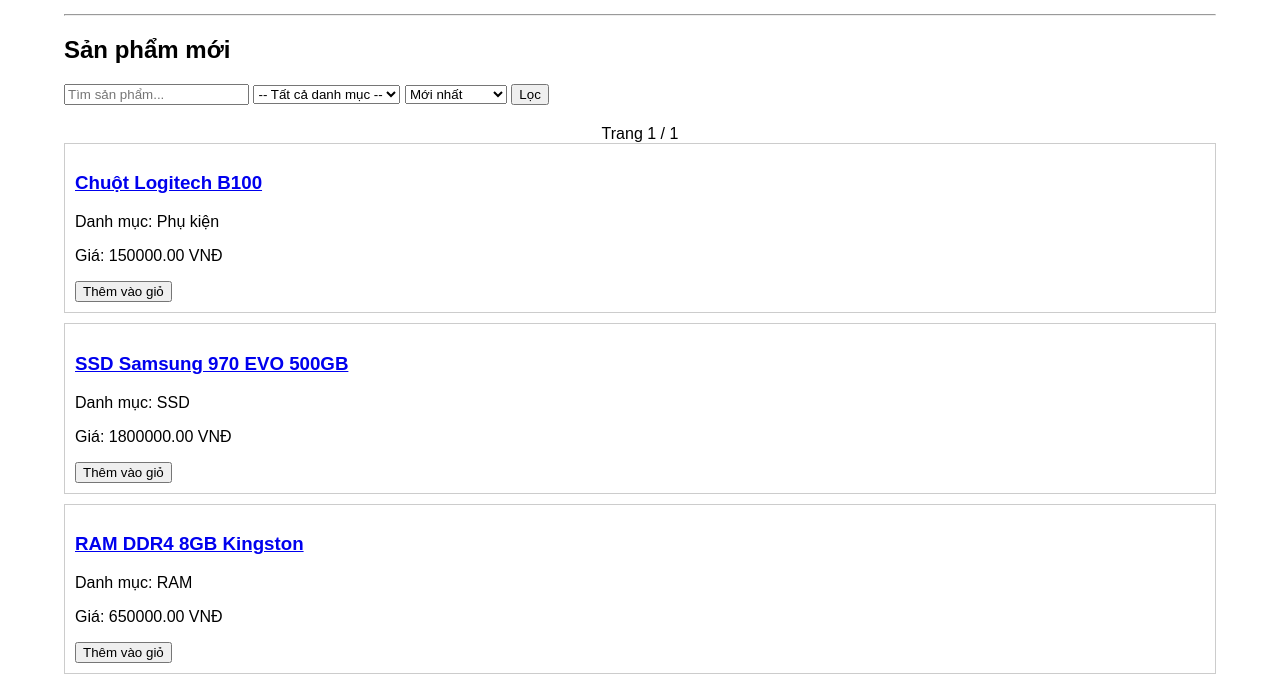
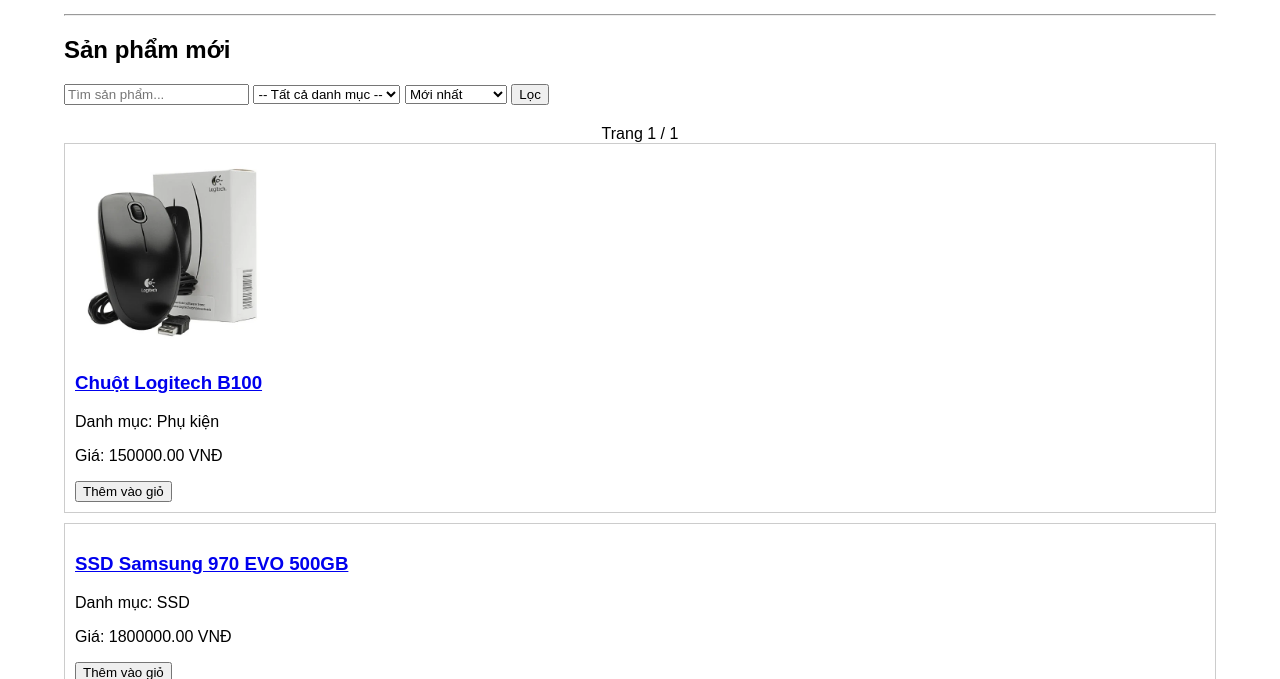
Before and after one commit to htk050515/laptopqtk-store-project, a Django app: page / in a window 1280 px wide. Shown: the part 202-881 px from the top of the page. Run offline with Django 5.2, Linux system fonts and the light colour scheme; data comes from the database, SQL or seed files in the repository; both versions use the stored data as it was after the commit.

Commit message:
Add product image upload and display

```diff
--- a/src/config/urls.py
+++ b/src/config/urls.py
@@ -28,4 +28,7 @@ urlpatterns = [
 # Cấu hình phục vụ ảnh media trong quá trình phát triển
 # Chỉ khi DEBUG=True mới cho Django serve media
 if settings.DEBUG:
-    urlpatterns += static(settings.MEDIA_URL, document_root=settings.MEDIA_ROOT)
+    urlpatterns += static(
+        settings.MEDIA_URL,
+        document_root=settings.MEDIA_ROOT
+    )
--- a/src/templates/home.html
+++ b/src/templates/home.html
@@ -69,7 +69,11 @@
 <div>
     {% for product in page_obj %}
         <div style="border:1px solid #ccc; padding:10px; margin-bottom:10px;">
-
+            {% if product.image %}
+                <img src="{{ product.image.url }}"
+                width="200"
+                style="display:block; margin-bottom:10px;">
+            {% endif %}
             <h3>
                 <a href="{% url 'product_detail' product.id %}">
                     {{ product.name }}
```
Also changed, not shown: src/db.sqlite3, src/media/products/Chuột Logitech B100.webp (added), src/media/products/Chuột_Logitech_B100.webp (added).
